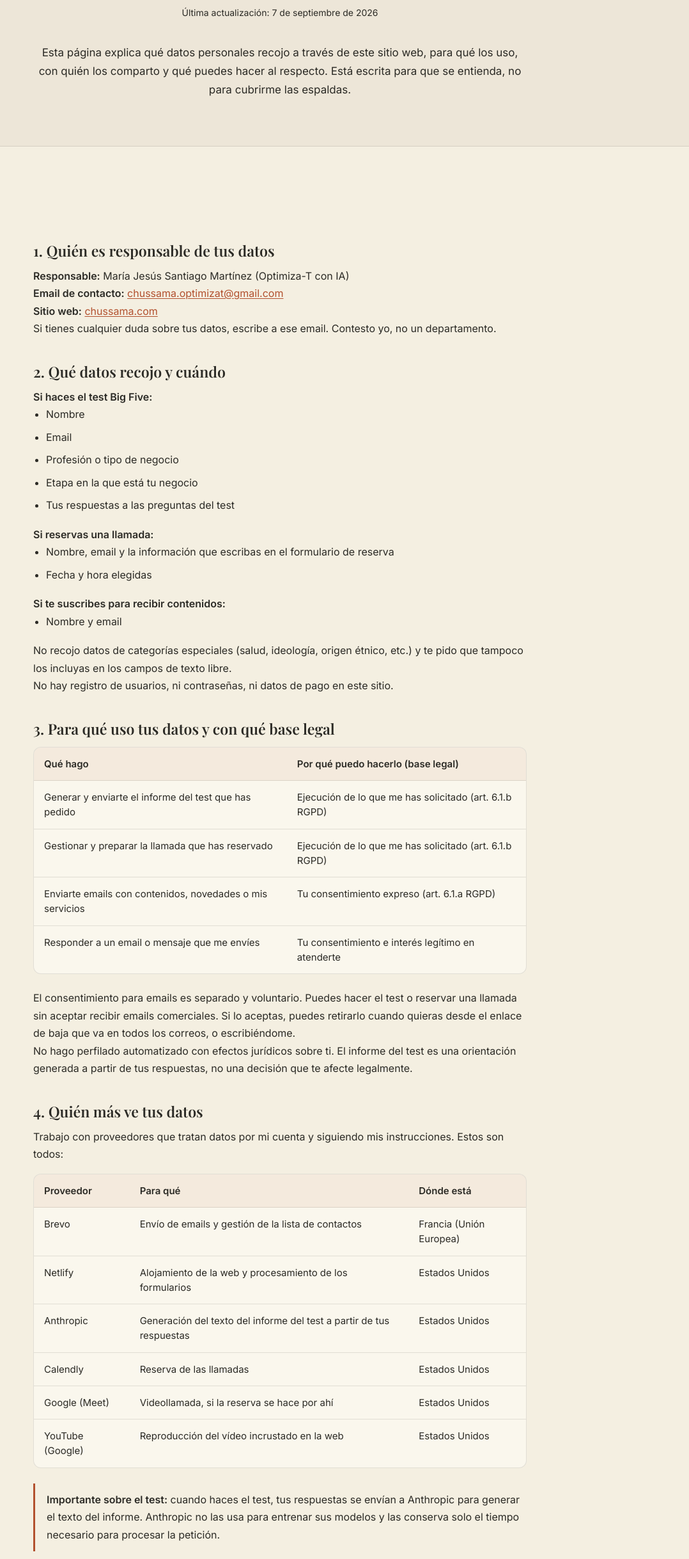
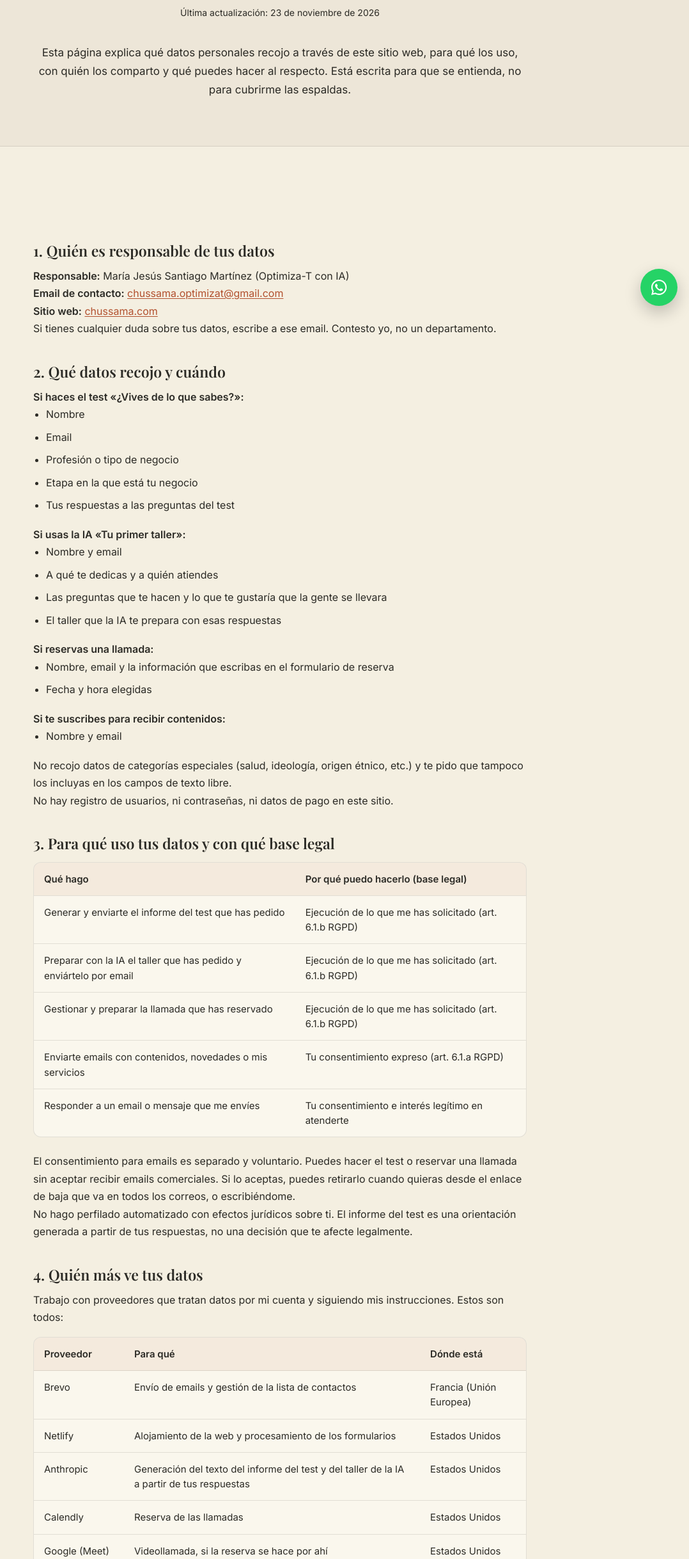
Before and after one commit to mariasantiago27/BEEAPPSTUDIOBOUTIQUE_landingpage, a plain HTML site: page privacidad/index.html in a window 1280 px wide. Shown: the part 304-2740 px from the top of the page at 64% size, without its empty margins (202-1280 px from the left). Drawn offline with nearby package versions, Linux system fonts and the light colour scheme; a web font is replaced by a local one.

Commit message:
Web v3: privacidad actualizada (IA y test) + WhatsApp

```diff
--- a/privacidad/index.html
+++ b/privacidad/index.html
@@ -128,7 +128,7 @@
     <a class="back-link" href="../index.html">← Volver al inicio</a>
     <div class="eyebrow">Protección de datos</div>
     <h1>Política de <span class="serif">privacidad</span></h1>
-    <p class="privacy-updated">Última actualización: 7 de septiembre de 2026</p>
+    <p class="privacy-updated">Última actualización: 23 de noviembre de 2026</p>
     <p class="privacy-intro">Esta página explica qué datos personales recojo a través de este sitio web, para qué los uso, con quién los comparto y qué puedes hacer al respecto. Está escrita para que se entienda, no para cubrirme las espaldas.</p>
   </div>
 </header>
@@ -143,13 +143,20 @@
     <p>Si tienes cualquier duda sobre tus datos, escribe a ese email. Contesto yo, no un departamento.</p>
 
     <h2>2. Qué datos recojo y cuándo</h2>
-    <p><strong>Si haces el test Big Five:</strong></p>
+    <p><strong>Si haces el test «¿Vives de lo que sabes?»:</strong></p>
     <ul>
       <li>Nombre</li>
       <li>Email</li>
       <li>Profesión o tipo de negocio</li>
       <li>Etapa en la que está tu negocio</li>
       <li>Tus respuestas a las preguntas del test</li>
+    </ul>
+    <p><strong>Si usas la IA «Tu primer taller»:</strong></p>
+    <ul>
+      <li>Nombre y email</li>
+      <li>A qué te dedicas y a quién atiendes</li>
+      <li>Las preguntas que te hacen y lo que te gustaría que la gente se llevara</li>
+      <li>El taller que la IA te prepara con esas respuestas</li>
     </ul>
     <p><strong>Si reservas una llamada:</strong></p>
     <ul>
@@ -175,6 +182,10 @@
         <tbody>
           <tr>
             <td>Generar y enviarte el informe del test que has pedido</td>
+            <td>Ejecución de lo que me has solicitado (art. 6.1.b RGPD)</td>
+          </tr>
+          <tr>
+            <td>Preparar con la IA el taller que has pedido y enviártelo por email</td>
             <td>Ejecución de lo que me has solicitado (art. 6.1.b RGPD)</td>
           </tr>
           <tr>
@@ -219,7 +230,7 @@
           </tr>
           <tr>
             <td>Anthropic</td>
-            <td>Generación del texto del informe del test a partir de tus respuestas</td>
+            <td>Generación del texto del informe del test y del taller de la IA a partir de tus respuestas</td>
             <td>Estados Unidos</td>
           </tr>
           <tr>
@@ -240,13 +251,13 @@
         </tbody>
       </table>
     </div>
-    <p class="privacy-callout"><strong>Importante sobre el test:</strong> cuando haces el test, tus respuestas se envían a Anthropic para generar el texto del informe. Anthropic no las usa para entrenar sus modelos y las conserva solo el tiempo necesario para procesar la petición.</p>
+    <p class="privacy-callout"><strong>Importante sobre el test y la IA:</strong> cuando haces el test o usas la IA, tus respuestas se envían a Anthropic para generar el texto del informe. Anthropic no las usa para entrenar sus modelos y las conserva solo el tiempo necesario para procesar la petición.</p>
     <p>No vendo, cedo ni alquilo tus datos a nadie. Fuera de estos proveedores, nadie más los ve, salvo obligación legal.</p>
     <p><strong>Transferencias fuera de la UE:</strong> varios de estos proveedores están en Estados Unidos. Las transferencias se amparan en el Marco de Privacidad de Datos UE-EE.UU. y, en su defecto, en las Cláusulas Contractuales Tipo aprobadas por la Comisión Europea.</p>
 
     <h2>5. Cuánto tiempo guardo tus datos</h2>
     <ul>
-      <li><strong>Datos del test:</strong> mientras sigas suscrito, y hasta 3 años desde el último contacto si te das de baja.</li>
+      <li><strong>Datos del test y de la IA:</strong> mientras sigas suscrito, y hasta 3 años desde el último contacto si te das de baja.</li>
       <li><strong>Datos de la llamada:</strong> mientras dure la relación y hasta 3 años después.</li>
       <li><strong>Datos de suscripción a emails:</strong> hasta que te des de baja o me pidas que los borre.</li>
     </ul>
@@ -287,7 +298,7 @@
     <div class="col">
       <a href="../index.html#dolores">¿Te identificas?</a>
       <a href="../index.html#casos">Casos reales</a>
-      <a href="../metodo-big-five/index.html">El Método Big Five</a>
+      <a href="../metodo-safari/">El Método Safari</a>
       <a href="../servicios/index.html">Servicios</a>
       <a href="../sobre-mi/index.html">Sobre mí</a>
       <a href="../faq/index.html">Preguntas frecuentes</a>
@@ -295,7 +306,7 @@
     </div>
     <div class="col">
       <a href="https://maps.google.com/?q=Carrer+Llibertat+27,+08860+Castelldefels" target="_blank" rel="noopener noreferrer">Carrer Llibertat 27, 08860 Castelldefels</a>
-      <a href="mailto:chussama.digital@gmail.com">chussama.digital@gmail.com</a>
+      <a href="mailto:chussama.optimizat@gmail.com">chussama.optimizat@gmail.com</a>
       <a href="tel:+34606587976">+34 606 587 976</a>
       <a href="https://www.linkedin.com/in/mariajesussantiagomartinez/">LinkedIn</a>
       <a href="https://www.instagram.com/chus.sama">Instagram</a>
@@ -317,5 +328,7 @@
   links.querySelectorAll('a').forEach(a => a.addEventListener('click', closeMenu));
 })();
 </script>
+<style>.wa{position:fixed;right:max(18px,env(safe-area-inset-right,0px));bottom:max(18px,env(safe-area-inset-bottom,0px));z-index:70;width:58px;height:58px;border-radius:50%;background:#25D366;display:flex;align-items:center;justify-content:center;box-shadow:0 10px 26px rgba(0,0,0,.22)}.wa svg{width:32px;height:32px}</style>
+<a class="wa" href="https://wa.me/34606587976?text=Hola%20Chus%2C%20vengo%20de%20tu%20web%20y%20me%20gustar%C3%ADa%20saber%20m%C3%A1s." target="_blank" rel="noopener" aria-label="Escríbeme por WhatsApp"><svg viewBox="0 0 32 32" aria-hidden="true"><path fill="#fff" d="M16.04 4C9.4 4 4 9.37 4 15.98c0 2.11.56 4.17 1.62 5.99L4 28l6.2-1.6a12.1 12.1 0 0 0 5.83 1.48h.01c6.63 0 12.04-5.37 12.04-11.98C28.08 9.37 22.68 4 16.04 4zm0 21.86h-.01a10 10 0 0 1-5.1-1.39l-.37-.22-3.68.95.98-3.57-.24-.37a9.87 9.87 0 0 1-1.52-5.28c0-5.49 4.48-9.95 10-9.95 2.67 0 5.18 1.04 7.07 2.92a9.88 9.88 0 0 1 2.92 7.04c0 5.49-4.49 9.87-10.05 9.87zm5.48-7.42c-.3-.15-1.78-.87-2.05-.97-.28-.1-.48-.15-.68.15-.2.3-.78.97-.96 1.17-.18.2-.35.22-.65.07-.3-.15-1.27-.46-2.42-1.48a9.07 9.07 0 0 1-1.67-2.07c-.18-.3-.02-.46.13-.61.14-.13.3-.35.45-.52.15-.18.2-.3.3-.5.1-.2.05-.37-.02-.52-.08-.15-.68-1.63-.93-2.23-.24-.58-.49-.5-.68-.51h-.58c-.2 0-.52.07-.8.37-.27.3-1.04 1.02-1.04 2.48s1.07 2.88 1.22 3.08c.15.2 2.1 3.2 5.08 4.48.71.31 1.27.49 1.7.63.72.23 1.37.2 1.88.12.57-.09 1.78-.73 2.03-1.43.25-.7.25-1.3.18-1.43-.08-.12-.28-.2-.58-.35z"/></svg></a>
 </body>
 </html>
```
